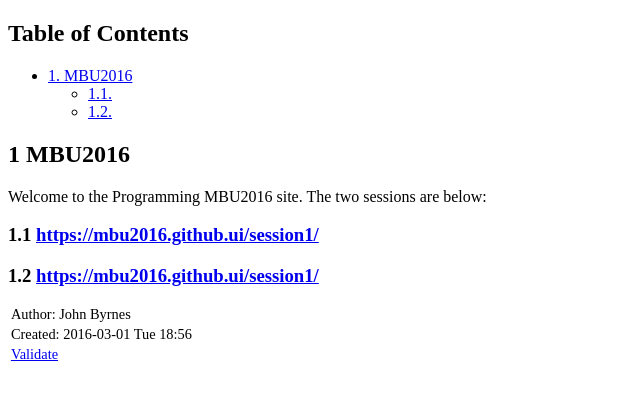
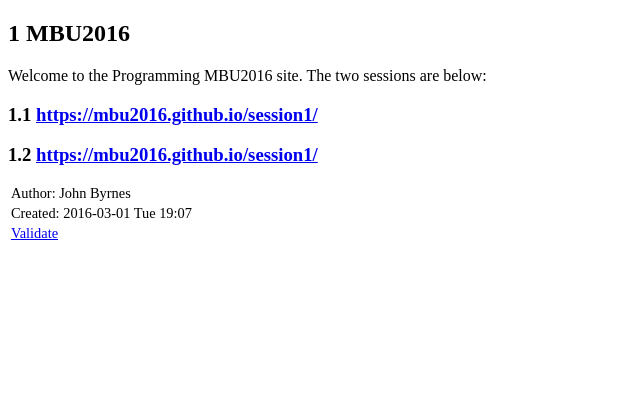
Before and after one commit to MBU2016/MBU2015.github.io, a plain HTML site: page index.html in a window 1280 px wide. Shown: the whole page, without its empty margins (0-640 px from the left). Drawn offline with Linux system fonts and the light colour scheme.

Commit message:
corrected url

```diff
--- a/index.html
+++ b/index.html
@@ -3,7 +3,7 @@
 "http://www.w3.org/TR/xhtml1/DTD/xhtml1-strict.dtd">
 <html xmlns="http://www.w3.org/1999/xhtml" lang="en" xml:lang="en">
 <head>
-<!-- 2016-03-01 Tue 18:56 -->
+<!-- 2016-03-01 Tue 19:07 -->
 <meta  http-equiv="Content-Type" content="text/html;charset=utf-8" />
 <meta  name="viewport" content="width=device-width, initial-scale=1" />
 <title></title>
@@ -143,19 +143,7 @@ for the JavaScript code in this tag.
 </head>
 <body>
 <div id="content">
-<div id="table-of-contents">
-<h2>Table of Contents</h2>
-<div id="text-table-of-contents">
-<ul>
-<li><a href="#orgheadline3">1. MBU2016</a>
-<ul>
-<li><a href="#orgheadline1">1.1. </a></li>
-<li><a href="#orgheadline2">1.2. </a></li>
-</ul>
-</li>
-</ul>
-</div>
-</div>
+
 <div id="outline-container-orgheadline3" class="outline-2">
 <h2 id="orgheadline3"><span class="section-number-2">1</span> MBU2016</h2>
 <div class="outline-text-2" id="text-1">
@@ -164,16 +152,16 @@ Welcome to the Programming MBU2016 site.  The two sessions are below:
 </p>
 </div>
 <div id="outline-container-orgheadline1" class="outline-3">
-<h3 id="orgheadline1"><span class="section-number-3">1.1</span> <a href="https://mbu2016.github.ui/session1/">https://mbu2016.github.ui/session1/</a></h3>
+<h3 id="orgheadline1"><span class="section-number-3">1.1</span> <a href="https://mbu2016.github.io/session1/">https://mbu2016.github.io/session1/</a></h3>
 </div>
 <div id="outline-container-orgheadline2" class="outline-3">
-<h3 id="orgheadline2"><span class="section-number-3">1.2</span> <a href="https://mbu2016.github.ui/session1/">https://mbu2016.github.ui/session1/</a></h3>
+<h3 id="orgheadline2"><span class="section-number-3">1.2</span> <a href="https://mbu2016.github.io/session1/">https://mbu2016.github.io/session1/</a></h3>
 </div>
 </div>
 </div>
 <div id="postamble" class="status">
 <p class="author">Author: John Byrnes</p>
-<p class="date">Created: 2016-03-01 Tue 18:56</p>
+<p class="date">Created: 2016-03-01 Tue 19:07</p>
 <p class="validation"><a href="http://validator.w3.org/check?uri=referer">Validate</a></p>
 </div>
 </body>
```
Also changed, not shown: 1 other file.
